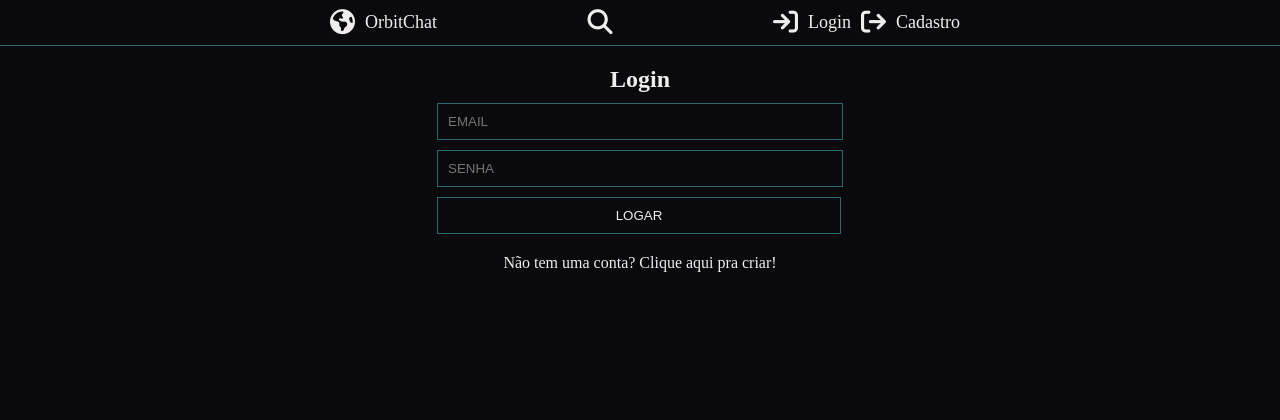
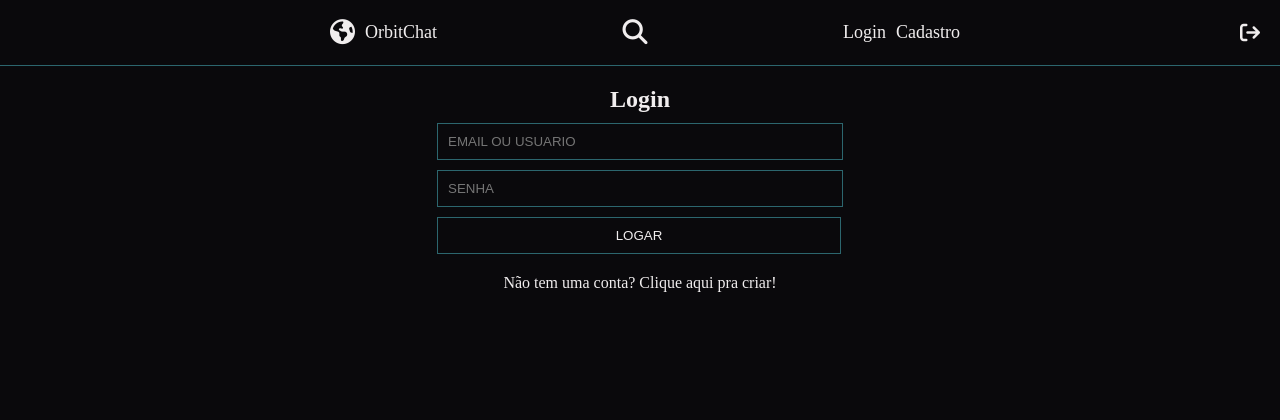
Before and after one commit to joaogabgr/OrbitChat, a Flask app: page /autenticar in a window 1280 px wide. Shown: the top 420 px of the page. Run offline with Flask 3, Linux system fonts and the light colour scheme; parts of the project's set-up code (start-up, migrations or seed data) failed here and were passed over; some libraries are stand-ins or nearby versions.

Commit message:
Adição do botão de logout e opção de logar com usuario ou email

```diff
--- a/config.py
+++ b/config.py
@@ -4,7 +4,7 @@ SQLALCHEMY_DATABASE_URI = \
     '{SGBD}://{usuario}:{senha}@{servidor}/{database}'.format(
         SGBD = 'mysql+mysqlconnector',
         usuario = 'root',
-        senha = '2412',
+        senha = 'fatec',
         servidor = 'localhost',
         database = 'OrbitChat'
     )
--- a/routes/autenticar.py
+++ b/routes/autenticar.py
@@ -18,15 +18,27 @@ def logar():
     email = request.form['email']
     senha = request.form['password']
 
-    if not Usuarios.query.filter_by(email=email).first():
-        flash('Email não cadastrado!')
-        return redirect(url_for('autenticar', action='Cadastrar'))
-    elif Usuarios.query.filter_by(email=email).first().senha != senha:
-        flash('Senha incorreta!')
-        return redirect(url_for('autenticar', action='Login'))
+    if '@' in email:
+        if not Usuarios.query.filter_by(email=email).first():
+            flash('Email não cadastrado!')
+            return redirect(url_for('autenticar', action='Cadastrar'))
+        elif Usuarios.query.filter_by(email=email).first().senha != senha:
+            flash('Senha incorreta!')
+            return redirect(url_for('autenticar', action='Login'))
+        else:
+            session['user'] = email
+            return redirect(url_for('index'))
     else:
-        session['user'] = email
-        return redirect(url_for('index'))
+        if not Usuarios.query.filter_by(usuario=email).first():
+            flash('Email não cadastrado!')
+            return redirect(url_for('autenticar', action='Cadastrar'))
+        elif Usuarios.query.filter_by(usuario=email).first().senha != senha:
+            flash('Senha incorreta!')
+            return redirect(url_for('autenticar', action='Login'))
+        else:
+            session['user'] = Usuarios.query.filter_by(usuario=email).first().email
+            return redirect(url_for('index'))
+
 
 @app.route('/logout')
 def logout():
--- a/static/css/global.css
+++ b/static/css/global.css
@@ -38,6 +38,7 @@ body {
 /* HEADER */
 
 header {
+    height: 65px;
     padding: var(--respiroComentario);
     display: flex;
     justify-content: space-between;
@@ -120,11 +121,6 @@ header {
         header .BarraAutenticar {
             display: flex;
         }
-
-            header .BarraAutenticar a {
-                margin: 0;
-            }
-
 
 /* BARRA DE POST */
 
@@ -405,3 +401,36 @@ footer {
     background-color: var(--secundario);
     transition: 350ms;
 }
+
+/* BTN LOGOUT */
+
+.btnLogout {
+    color: var(--secundario);
+    /* padding: 10px; */
+    min-width: 60px;
+    min-height: 60px;
+    margin-top: 3px;
+    display: flex;
+    align-items: cnter;
+    justify-content: center;
+    position: fixed;
+    right: 0px;
+    top: 0px;
+    cursor: pointer;
+    transition: 350ms;
+    font-size: 20px;
+    align-items: center;
+}
+
+.btnLogout:hover {
+    transition: 350ms;
+    padding-right: 20px;
+}
+
+.btnLogout:hover::after {
+    content: 'Logout';
+    font-weight: 0;
+    font-size: 15px;
+    margin-top: 2.5px;
+    margin-left: 10px;
+}
--- a/templates/autenticar.html
+++ b/templates/autenticar.html
@@ -12,7 +12,7 @@
     <section class="login">
         <h2>Login</h2>
         <form action="logar" method="post">
-            <input required placeholder="EMAIL" type="email" name="email" id="email">
+            <input required placeholder="EMAIL OU USUARIO" type="text" name="email" id="email">
             <input required placeholder="SENHA" type="password" name="password" id="password">
             <input required type="submit" name="submit" id="submit" value="LOGAR">
         </form>
--- a/templates/template.html
+++ b/templates/template.html
@@ -25,8 +25,8 @@
         </nav>
         {% if 'user' not in session or session['user'] == None %}
         <nav class="BarraAutenticar">
-            <a href="autenticar?action=Login"><i class="fa-solid fa-arrow-right-to-bracket"></i>Login</a>
-            <a href="autenticar?action=Cadastrar"><i class="fa-solid fa-arrow-right-from-bracket"></i>Cadastro</a>
+            <a href="autenticar?action=Login">Login</a>
+            <a href="autenticar?action=Cadastrar">Cadastro</a>
         </nav>
         {% else %}
         <nav class="BarraMenu">
@@ -62,6 +62,7 @@
 
         {% endblock %}
     <i class="btnPost fa-solid fa-pen-to-square"></i>
+    <a href="/logout"><i class="btnLogout fa-solid fa-arrow-right-from-bracket"></i></a>
 </body>
 <script>
     let imagem = document.querySelectorAll("#imagem")
```
